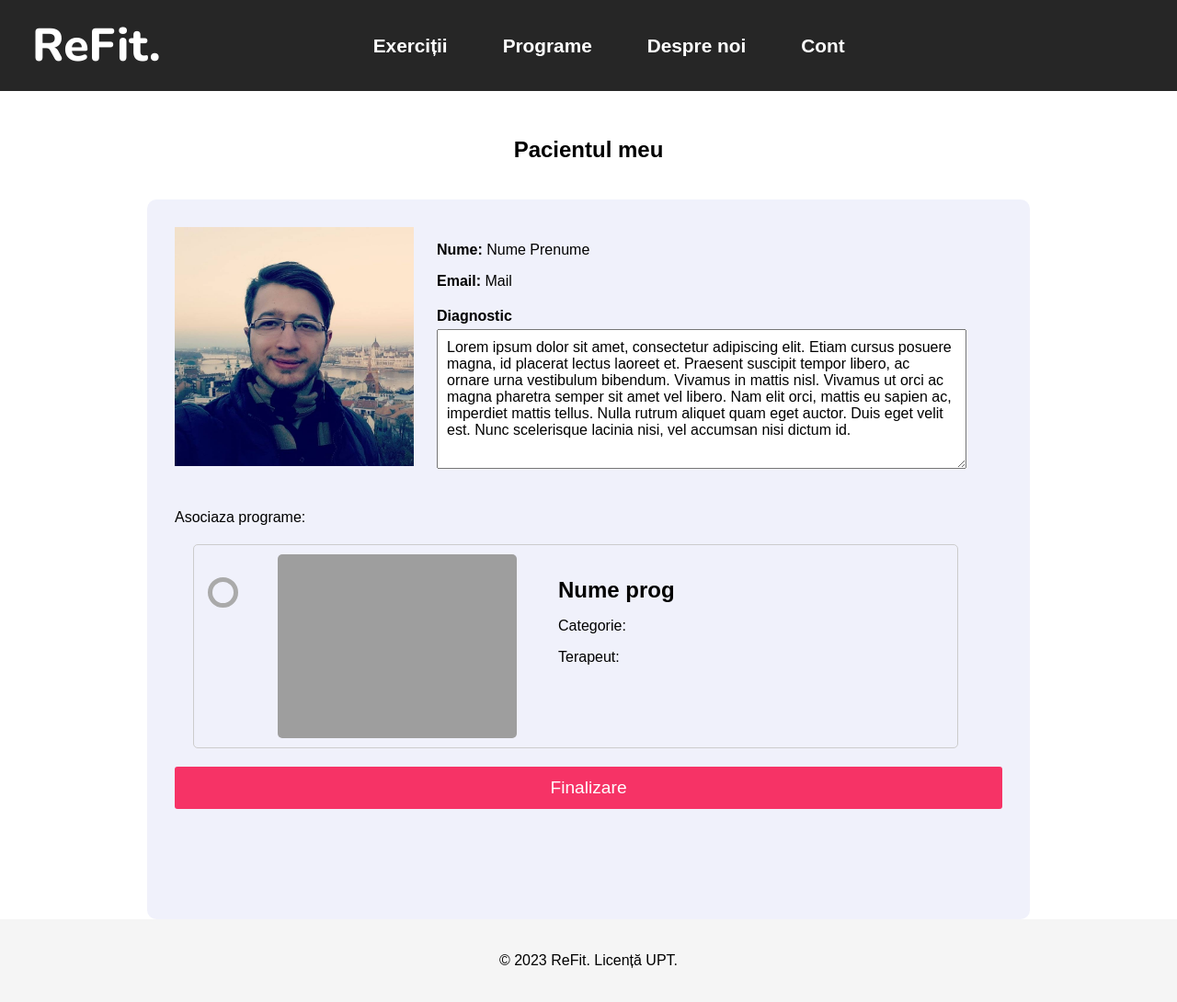
After one commit to bugavlad96/ReFit, a Python web app: template flask/templates/view_patient.html in a window 1280 px wide. The commit adds this page. Shown: the whole page at 92% size. Run offline with Jinja, Linux system fonts and the light colour scheme; the template is opened without the code that fills it, so the values that code supplies are empty; grey boxes are pictures that could not be loaded.

Commit message:
diagnostic as input text

```diff
--- a/flask/templates/base.html
+++ b/flask/templates/base.html
@@ -14,7 +14,7 @@
                 <li><a href="{{ url_for('exercise') }}">Exerciții</a></li>
                 <li><a href="{{ url_for('programs') }}">Programe</a></li>
                 {% if logged_in and user_type != 1 and user_type == 0 %}
-                    <li><a href="#">Pacienți</a></li>
+                    <li><a href="/patients">Pacienți</a></li>
                 {% endif %}
 
                 <li><a href="{{ url_for('about') }}">Despre noi</a></li>
--- a/flask/templates/exercise.html
+++ b/flask/templates/exercise.html
@@ -8,7 +8,7 @@
 {% block content %}
 <h1 style="text-align: center; margin-bottom: 0; margin-top: 3%;">Exercitii</h1>
 {% if logged_in and user_type == 0 %}
-<a href="{{ url_for('add_exercise') }}"><button class="add-button">+ Adauga </button></a>
+<a href="{{ url_for('add_exercise') }}"><button class="add-button">+Adauga </button></a>
 {% endif %}
 
 <div class="program-list">
--- a/flask/templates/programs.html
+++ b/flask/templates/programs.html
@@ -8,7 +8,7 @@
 {% block content %}
 <h2>Programe</h2>
 {% if logged_in and user_type == 0 %}
-  <a href="{{ url_for('add_programs') }}" style="text-decoration: none; color: white;"><button class="add-button">+ Adauga</button></a>
+  <a href="{{ url_for('add_programs') }}" style="text-decoration: none; color: white;"><button class="add-button">+Adauga</button></a>
 {% endif %}
 <div class="program-list">
   {% for program in programs %}
--- /dev/null
+++ b/flask/templates/view_patient.html
@@ -0,0 +1,106 @@
+{% extends "base.html" %}
+
+{% block style %}
+  <link rel="stylesheet" href="../static/style.css">
+  <link rel="stylesheet" href="../static/add_exercise.css">
+  <link rel="stylesheet" href="../static/programs.css">
+  <script src="https://code.jquery.com/jquery-3.6.0.min.js"></script>
+  <script src="../static/add_ex.js"></script>
+
+    <style>
+        .info {
+            margin-left: 25px;
+            font-size: 1em;
+            width: 100%
+        }
+
+        form {
+            padding: 30px;
+            border-radius: 10px;
+            background-color: #e9eaf9a6;
+        }
+
+        .form-container {
+            max-width: 75%;
+        }
+
+        img {
+            width: 260px;
+        }
+
+        .patient {
+            display: flex;
+        }
+
+        .returnable input[type=checkbox]:checked ~ .check {
+            border: 5px solid #f63366;
+        }
+
+        .returnable input[type=checkbox]:checked ~ .check::before {
+            background: #f63366;
+        }
+
+        .submit-button {
+            width: 100%;
+        }
+
+        label {
+            margin: 20px 0 0 0px;
+        }
+
+        .form-group input[type="text"], .form-group textarea {
+            margin: 0;
+            font-family: Arial;
+            height: 130px;
+        }
+
+    </style>
+{% endblock %}
+
+{% block content %}
+
+<h2 class="title">Pacientul meu</h2>
+<div class="form-container">
+  <form method="POST">
+      <div class="patient">
+          <div class="img">
+              <img src="../static/images/vlad.jpg">
+          </div>
+          <div class="info">
+              <p><b>Nume:</b> Nume Prenume</p>
+              <p><b>Email:</b> Mail</p>
+              <div class="form-group">
+                  <label for="diagnostic"><b>Diagnostic</b></label>
+                  <textarea name="diagnostic" id="diagnostic" required>Lorem ipsum dolor sit amet, consectetur adipiscing elit. Etiam cursus posuere magna, id placerat lectus laoreet et. Praesent suscipit tempor libero, ac ornare urna vestibulum bibendum. Vivamus in mattis nisl. Vivamus ut orci ac magna pharetra semper sit amet vel libero. Nam elit orci, mattis eu sapien ac, imperdiet mattis tellus. Nulla rutrum aliquet quam eget auctor. Duis eget velit est. Nunc scelerisque lacinia nisi, vel accumsan nisi dictum id. </textarea>
+                </div>
+          </div>
+      </div>
+
+    <div class="form-group">
+      <label>Asociaza programe:</label>
+      <div class="exercise-list">
+        <label>
+            <div class="program" style="width: 90%;">
+              <div class="returnable">
+                <input type="checkbox" name="exercise_checkbox" value="">
+                <div class="check"></div>
+                <div class="order"></div>
+              </div>
+
+              <img src="../static/images/img.jpg" style="margin-left: 10%; height: 200px;">
+              <div class="prog-content">
+                <div class="program-info">
+                  <h2>Nume prog</h2>
+                  <p>Categorie:</p>
+                  <p>Terapeut:</p>
+                </div>
+              </div>
+            </div>
+
+        </label>
+      </div>
+    </div>
+    <button type="submit" class="submit-button">Finalizare</button>
+  </form>
+</div>
+{% endblock %}
```
Also changed, not shown: flask/app.py (+37 -0 lines), flask/templates/patients.html (added, +59 -0 lines).
